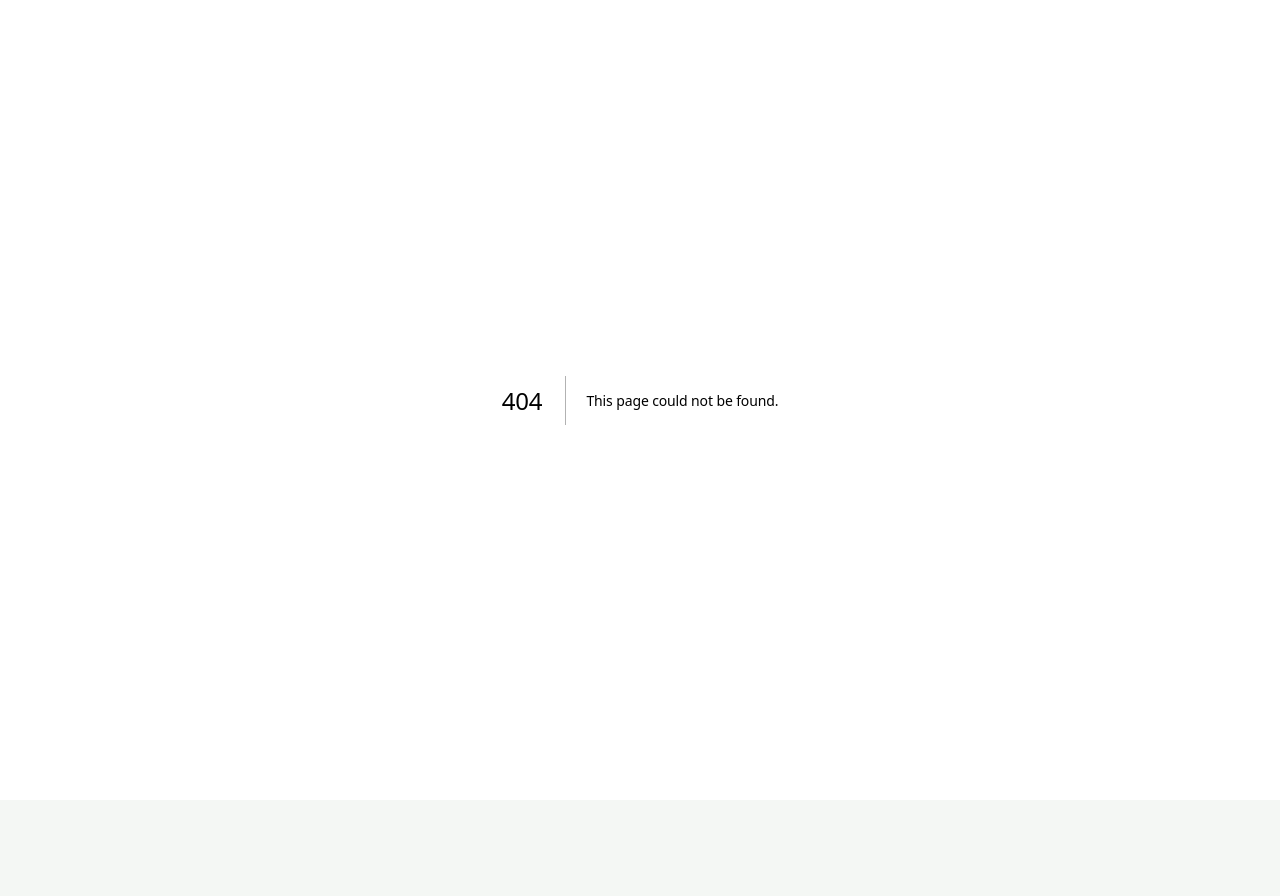
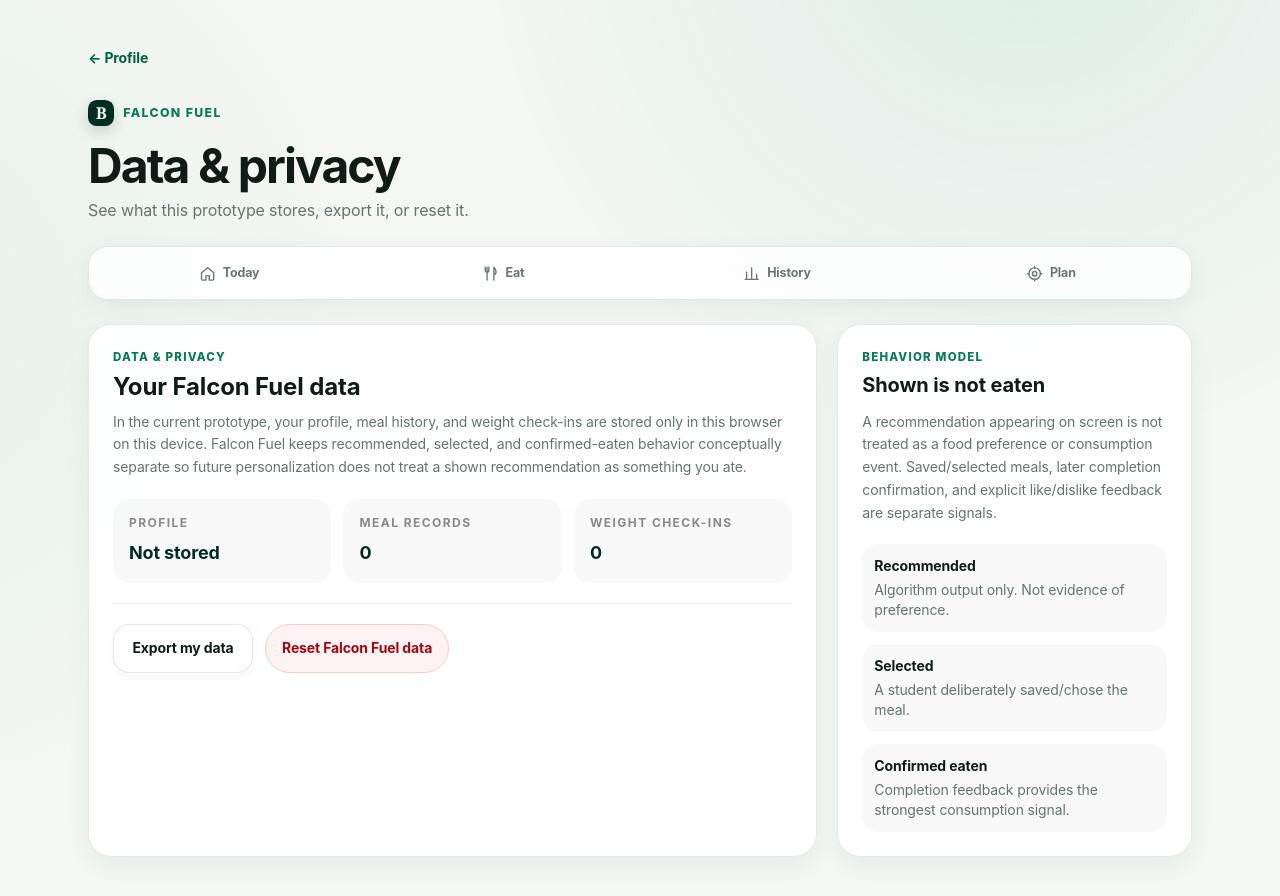
Before and after one commit to JamoV18/Bentley-Fuel, a Next.js app: page /data-privacy in a window 1280 px wide. Before the commit this address had no page. Shown: the top 896 px of the page. Before the commit the page ends 800 px from the top, so only its background shows below. Built offline with nearby package versions, Linux system fonts and the light colour scheme.

Commit message:
Add data and privacy controls page

```diff
--- /dev/null
+++ b/src/app/data-privacy/page.tsx
@@ -0,0 +1,32 @@
+import Link from "next/link";
+import AppNav from "@/components/AppNav";
+import ProfileDataControls from "@/components/ProfileDataControls";
+
+export default function DataPrivacyPage() {
+  return (
+    <main className="mx-auto w-full max-w-6xl flex-1 px-6 py-10 sm:py-12">
+      <div className="flex items-center justify-between gap-3">
+        <Link href="/profile" className="text-sm font-bold text-emerald-800 transition hover:text-emerald-950">← Profile</Link>
+      </div>
+      <header className="mt-8">
+        <p className="brand-kicker">Falcon Fuel</p>
+        <h1 className="mt-4 text-4xl font-bold tracking-[-0.04em] sm:text-5xl">Data & privacy</h1>
+        <p className="mt-2 max-w-3xl subtle">See what this prototype stores, export it, or reset it.</p>
+      </header>
+      <AppNav />
+      <div className="mt-6 grid gap-5 lg:grid-cols-12">
+        <ProfileDataControls />
+        <section className="surface p-5 sm:p-6 lg:col-span-4">
+          <p className="eyebrow">Behavior model</p>
+          <h2 className="mt-1 text-xl font-bold">Shown is not eaten</h2>
+          <p className="mt-3 text-sm leading-relaxed subtle">A recommendation appearing on screen is not treated as a food preference or consumption event. Saved/selected meals, later completion confirmation, and explicit like/dislike feedback are separate signals.</p>
+          <div className="mt-5 space-y-3 text-sm">
+            <div className="rounded-2xl bg-black/[.025] p-3"><strong>Recommended</strong><p className="mt-1 subtle">Algorithm output only. Not evidence of preference.</p></div>
+            <div className="rounded-2xl bg-black/[.025] p-3"><strong>Selected</strong><p className="mt-1 subtle">A student deliberately saved/chose the meal.</p></div>
+            <div className="rounded-2xl bg-black/[.025] p-3"><strong>Confirmed eaten</strong><p className="mt-1 subtle">Completion feedback provides the strongest consumption signal.</p></div>
+          </div>
+        </section>
+      </div>
+    </main>
+  );
+}
```
